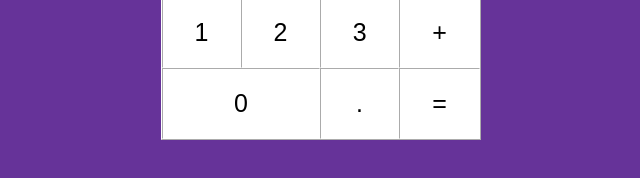
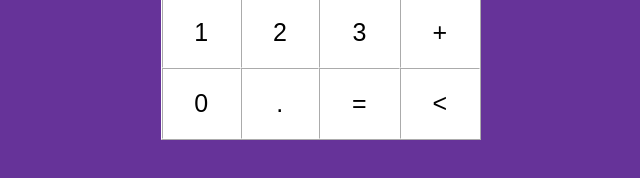
Before and after one commit to chusyntax/calculator, a plain HTML site: page index.html in a window 1280 px wide. Shown: the part 460-638 px from the top of the page, 319-959 px from the left. Drawn offline with Linux system fonts and the light colour scheme.

Commit message:
added delete functionaity. Project is now complete

```diff
--- a/app.js
+++ b/app.js
@@ -7,6 +7,13 @@ function pushBtn(obj){
           //Calculate total(due to eval())
         inputField.innerHTML = eval(inputField.innerHTML);
     }
+    else if (pushed == '&lt;') {
+        if (inputField.innerHTML.length == 1) {
+          inputField.innerHTML = '0';
+        } else {
+          inputField.innerHTML = inputField.innerHTML.slice(0, -1);
+        }
+      }
     else if (pushed == 'AC'){
 //Clear Calculator
 inputField.innerHTML = '0';
@@ -19,4 +26,5 @@ inputField.innerHTML = pushed;
         }
     }
 
+
 };
--- a/index.html
+++ b/index.html
@@ -38,9 +38,11 @@
     <td><button onclick="pushBtn(this)">+</button></td>
 </tr>
 <tr>
-    <td colspan='2'><button onclick="pushBtn(this)">0</button></td>
+    <td><button onclick="pushBtn(this)">0</button></td>
     <td><button onclick="pushBtn(this)">.</button></td>
     <td><button onclick="pushBtn(this)">=</button></td>
+    <td><button onclick="pushBtn(this)">&lt;</button></td>
+
 
 </tr>
     </table>
--- a/style.css
+++ b/style.css
@@ -16,6 +16,7 @@ height:100%;
 border-color:white;
 }
 
+
 button{
     background-color: white;
     width:100%;
```
